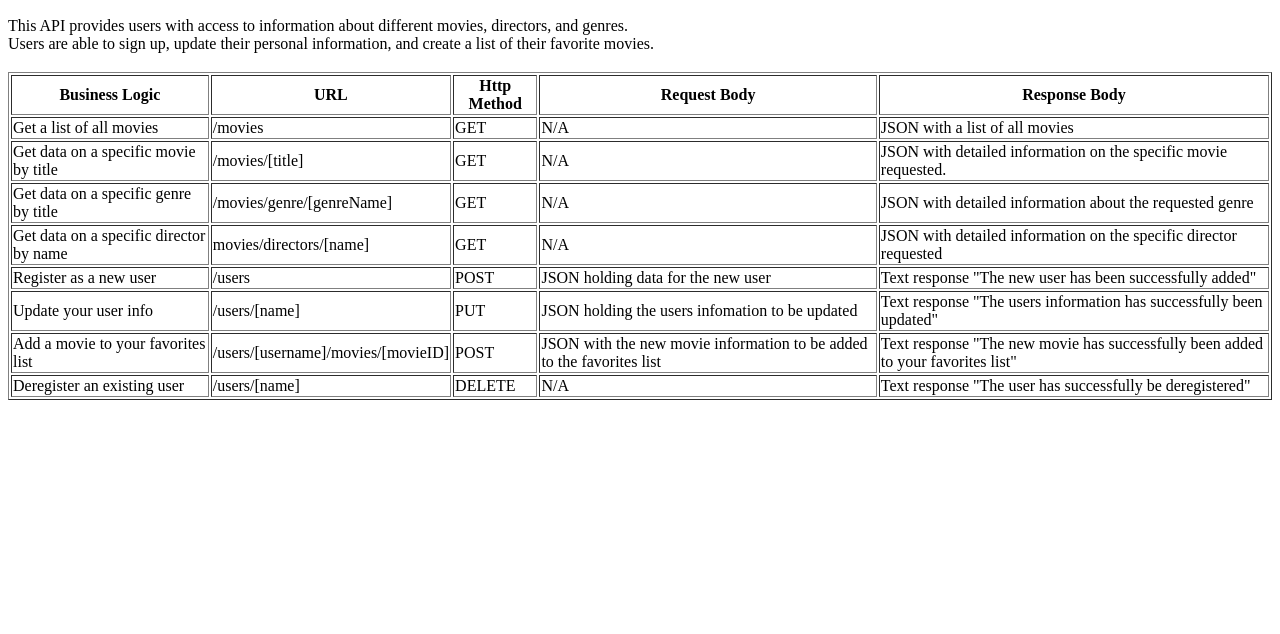
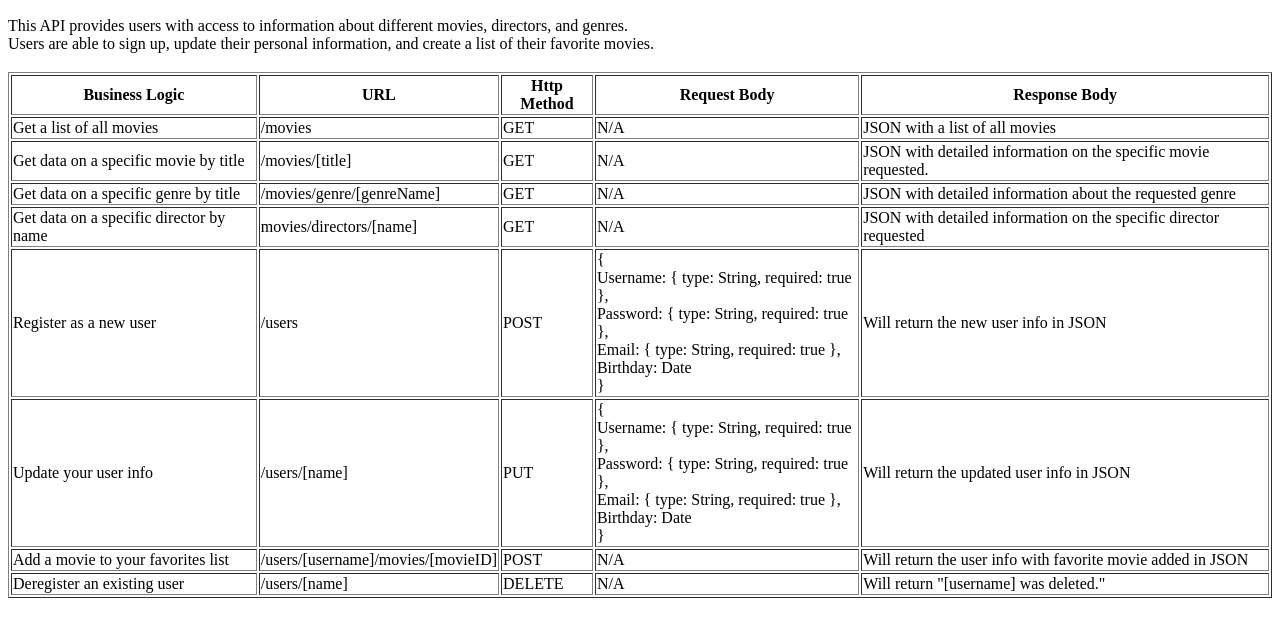
Before and after one commit to hallibentley/Movie-API, a website: page public/documentation.html in a window 1280 px wide. Shown: the part 110-744 px from the top of the page. Drawn offline with Linux system fonts and the light colour scheme.

Commit message:
Update documentation.html

```diff
--- a/public/documentation.html
+++ b/public/documentation.html
@@ -61,37 +61,53 @@
           <td>Register as a new user</td>
           <td>/users</td>
           <td>POST</td>
-          <td>JSON holding data for the new user</td>
-          <td>Text response "The new user has been successfully added"</td>
+          <td>
+            {
+              <br>
+              Username: { type: String, required: true },
+              <br>
+              Password: { type: String, required: true },
+              <br>
+              Email: { type: String, required: true },
+              <br>
+              Birthday: Date
+              <br>
+            }
+          </td>
+          <td>Will return the new user info in JSON</td>
         </tr>
         <tr>
           <td>Update your user info</td>
           <td>/users/[name]</td>
           <td>PUT</td>
-          <td>JSON holding the users infomation to be updated</td>
           <td>
-            Text response "The users information has successfully been updated"
+            {
+              <br>
+              Username: { type: String, required: true },
+              <br>
+              Password: { type: String, required: true },
+              <br>
+              Email: { type: String, required: true },
+              <br>
+              Birthday: Date
+              <br>
+            }
           </td>
+          <td>Will return the updated user info in JSON</td>
         </tr>
         <tr>
           <td>Add a movie to your favorites list</td>
           <td>/users/[username]/movies/[movieID]</td>
           <td>POST</td>
-          <td>
-            JSON with the new movie information to be added to the favorites
-            list
-          </td>
-          <td>
-            Text response "The new movie has successfully been added to your
-            favorites list"
-          </td>
+          <td>N/A</td>
+          <td> Will return the user info with favorite movie added in JSON </td>
         </tr>
         <tr>
           <td>Deregister an existing user</td>
           <td>/users/[name]</td>
           <td>DELETE</td>
           <td>N/A</td>
-          <td>Text response "The user has successfully be deregistered"</td>
+          <td>Will return "[username] was deleted."</td>
         </tr>
       </tbody>
     </table>
```
